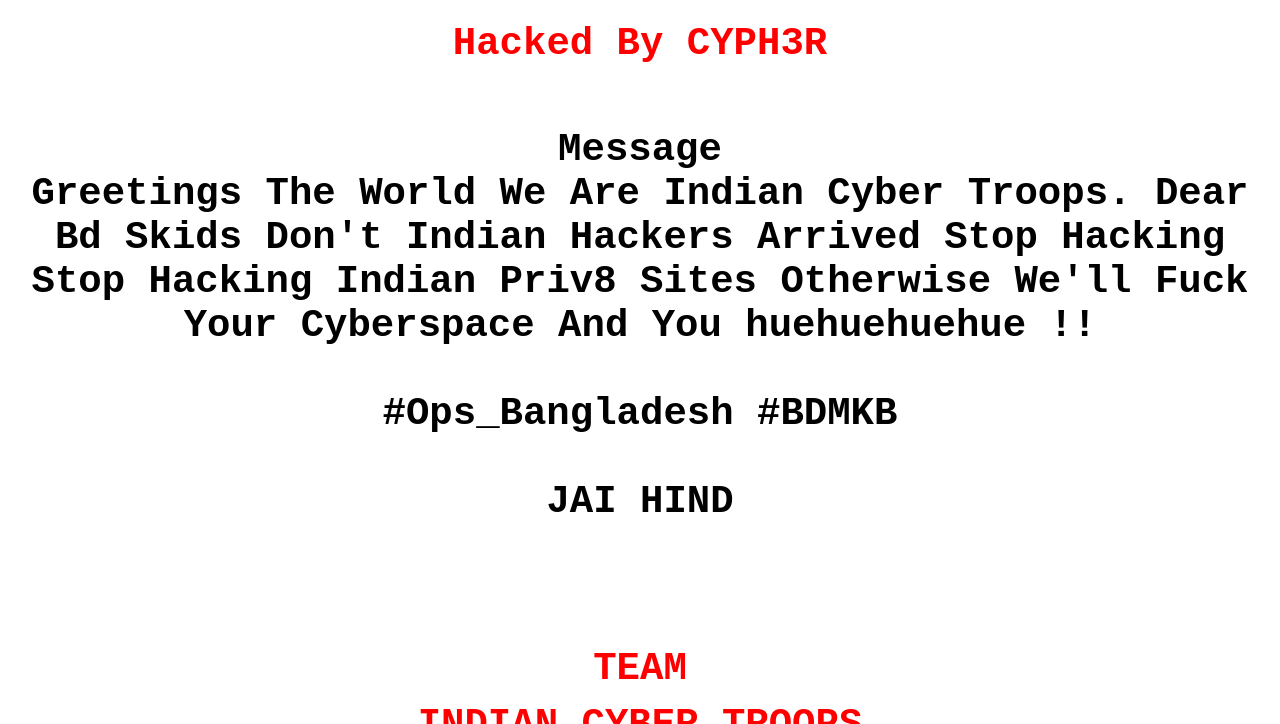
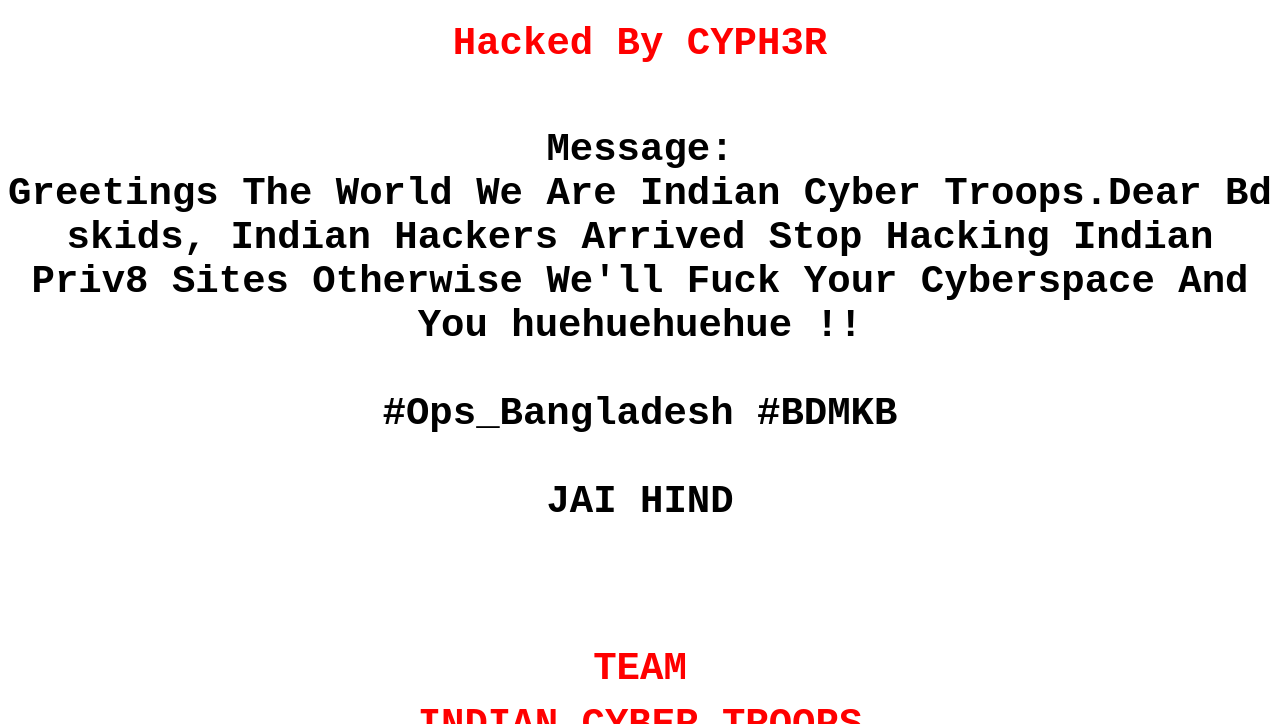
Before and after one commit to indiancybertroops/deface2.github.io, a plain HTML site: page index.html in a window 1280 px wide. Shown: the part 744-1468 px from the top of the page. Drawn offline with Linux system fonts and the light colour scheme.

Commit message:
Update index.html

```diff
--- a/index.html
+++ b/index.html
@@ -23,7 +23,7 @@ document.oncontextmenu=new Function("alert(message);return false")
 </script> </head><center>	<br><br>	   <img src="https://i.ibb.co/89SKTd2/20200123-195213.png" width="750" height="700"/>	<center>
 	<span style="font-family: monospace; color: rgb(0, 0, 0);"><span style="color: rgb(0, 0, 0);"> </span></center>			<center>
 <span style="font-family: monospace; color: red;">
-		<span style="color: red;"><br><b><font size=7>Hacked By CYPH3R</font>		</font>	</span></span></center>				<br>					<center><span style="font-family: monospace; color:black;"><span style="color: black;">			<font size="7">				<br>Message <br> Greetings The World We Are Indian Cyber Troops. Dear Bd Skids Don't Indian Hackers Arrived Stop Hacking Stop Hacking Indian Priv8 Sites Otherwise We'll Fuck Your Cyberspace And You huehuehuehue  !! <br><br>#Ops_Bangladesh #BDMKB<br><br> JAI HIND					</span></center>						<br>
+		<span style="color: red;"><br><b><font size=7>Hacked By CYPH3R</font>		</font>	</span></span></center>				<br>					<center><span style="font-family: monospace; color:black;"><span style="color: black;">			<font size="7">				<br>Message: <br> Greetings The World We Are Indian Cyber Troops.Dear Bd skids, Indian Hackers Arrived Stop Hacking Indian Priv8 Sites Otherwise We'll Fuck Your Cyberspace And You huehuehuehue  !! <br><br>#Ops_Bangladesh #BDMKB<br><br> JAI HIND					</span></center>						<br>
 <center>
 
 <span style="font-family: monospace; color:red;"><span style="color: red;">			<font size="7">				<br>TEAM <br> INDIAN CYBER TROOPS						</span></center>
```
